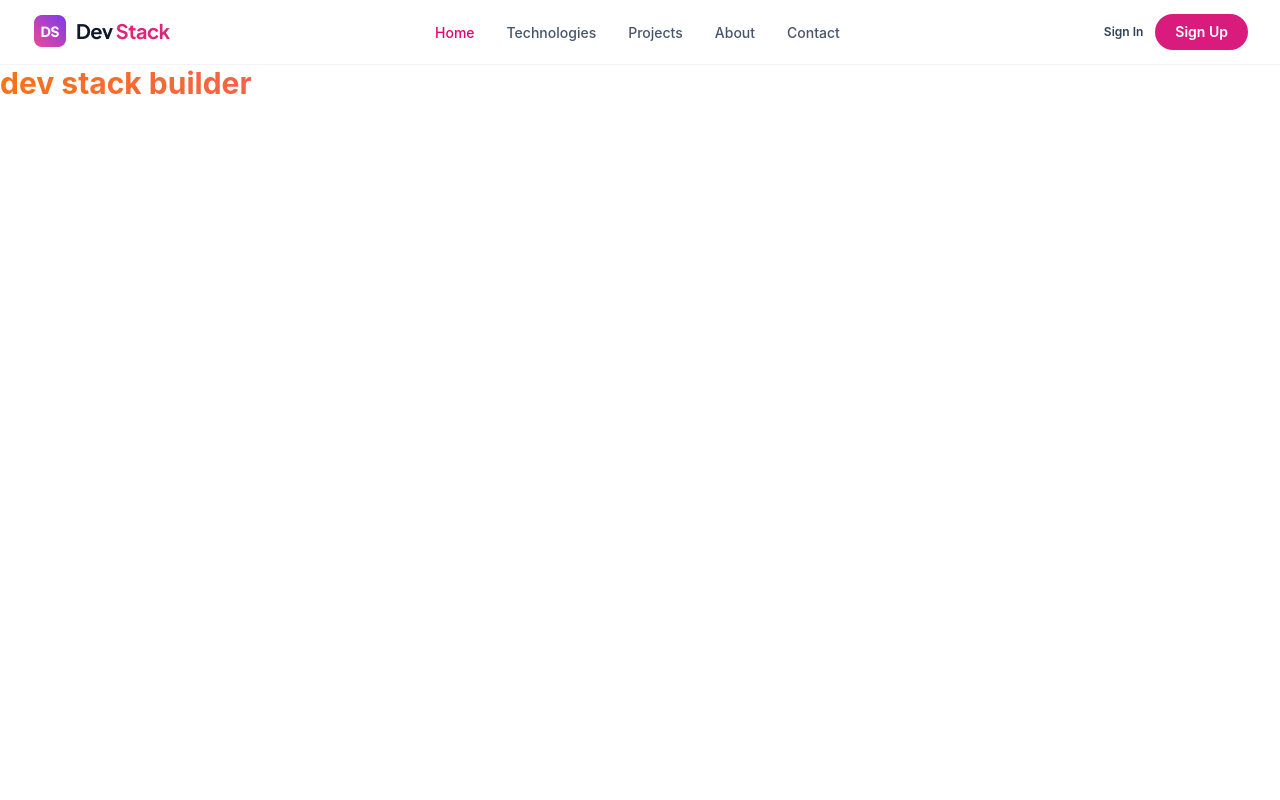
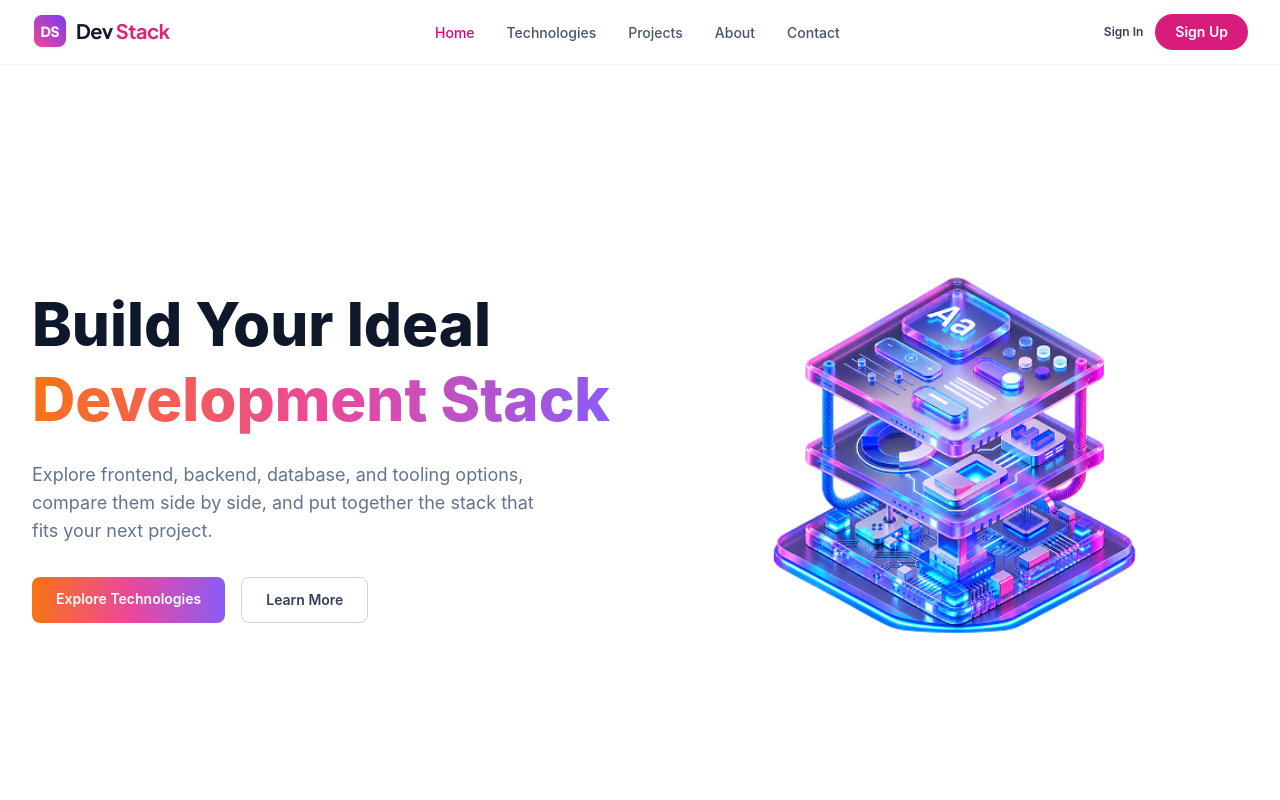
Before and after one commit to cachedcontext/assignment-5, a React (Vite) app: page / in a window 1280 px wide. Shown: the top 800 px of the page. Built offline with nearby package versions, Linux system fonts and the light colour scheme.

Commit message:
banner done

```diff
--- a/src/App.tsx
+++ b/src/App.tsx
@@ -1,11 +1,12 @@
 import { useEffect, useState } from "react"
 import { type Technology } from "./type"
 import Navbar from "./components/Navbar";
+import Banner from "./components/Banner";
 
 function App() {
   const [technologies, setTechnologies] = useState<Technology[]>([]);
   const [loading, setLoading] = useState(true);
-  const[stack, setStack] = useState<Technology[]>([])
+  // const[stack, setStack] = useState<Technology[]>([])
 
   useEffect(() => {
     fetch("/data.json")
@@ -15,27 +16,33 @@ function App() {
         setLoading(false);
       })
   }, [])
-  const addToStack = (tech: Technology) => {
-    const present = stack.some((item) => item.id === tech.id)
+  // const addToStack = (tech: Technology) => {
+  //   const present = stack.some((item) => item.id === tech.id)
 
-    if(present){
-      alert(tech.name + ' in stack')
-      return
-    }
-    setStack([...stack, tech])
-  }
-  if(loading) {
-    return <p className= "p-6">Loading...</p>
-  }
+  //   if(present){
+  //     alert(tech.name + ' in stack')
+  //     return
+  //   }
+  //   setStack([...stack, tech])
+  // }
+
 
   return (
     <>
     <Navbar />
-     <h1 className="text-3xl font-bold text-gradient">dev stack builder</h1>
+    <Banner />
      <div className="grid sm:grid-cols-2 lg:grid-cols-3 mt-4 p-4 gap-6">
-        {/* {technologies.map((item) => (
-          <Tech
-        ))} */}
+       {loading ? (
+        <p className="p-6 col-span-full">Loading...</p>):(
+
+        technologies.map((item) => (
+            <div key={item.id} className="border p-4 rounded-lg">
+              {/* temporary placeholder - we'll replace with TechCard */}
+              <h3 className="font-bold">{item.name}</h3>
+              <p className="text-sm text-slate-500">{item.category}</p>
+      </div>
+        ))
+      )}
       </div>
     </>
   )
--- a/src/components/Banner.tsx
+++ b/src/components/Banner.tsx
@@ -1,30 +1,36 @@
-import React from "react";
+
 
 const Banner = () => {
   return (
     <div className="md:grid md:grid-cols-2 md:items-center mx-auto max-w-7xl px-4 sm:px-6 py-16 lg:px-8 md:gap-10 md:py-24">
-      <div>
+      <div className="text-center md:text-left">
         <h1 className="text-4xl font-extrabold md:text-5xl lg:text-6xl text-slate-900 leading-tight">
           Build Your Ideal
           <br />
           <span className="text-gradient">Development Stack</span>
         </h1>
 
-        <p className="text-slate-500 md:text-lg max-w-lg mt-6">
+        <p className="text-center md:text-left text-slate-500 md:text-lg max-w-lg mt-6">
           Explore frontend, backend, database, and tooling options, compare them
           side by side, and put together the stack that fits your next project.
         </p>
-        <div className="flex flex-wrap gap-4 mt-8">
-            <a href="#" className="text-sm font-semibold text-white bg-gradient-brand rounded-lg px-6 py-3">
-                Explore Technologies
-            </a>
-            <a href="#" className="text-sm font-semibold text-slate-700 border border-slate-300 rounded-lg px-6 py-3">
-                Learn More
-            </a>
+        <div className="flex flex-wrap justify-center gap-4 mt-8 md:justify-start">
+          <a
+            href="#"
+            className="text-sm font-semibold text-white bg-gradient-brand rounded-lg px-6 py-3"
+          >
+            Explore Technologies
+          </a>
+          <a
+            href="#"
+            className="text-sm font-semibold text-slate-700 border border-slate-300 rounded-lg px-6 py-3"
+          >
+            Learn More
+          </a>
         </div>
       </div>
       <div className="md:mt-0 mt-10">
-        <img src="" alt="" />
+        <img src="/banner-stack.png" alt="dev stack image" className="w-full" />
       </div>
     </div>
   );
```
